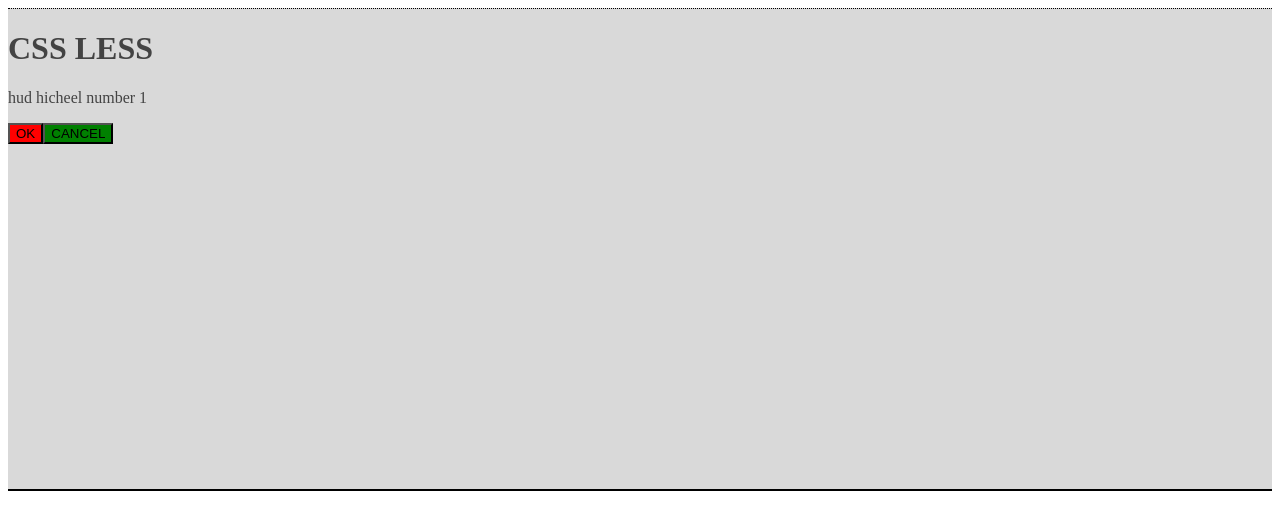
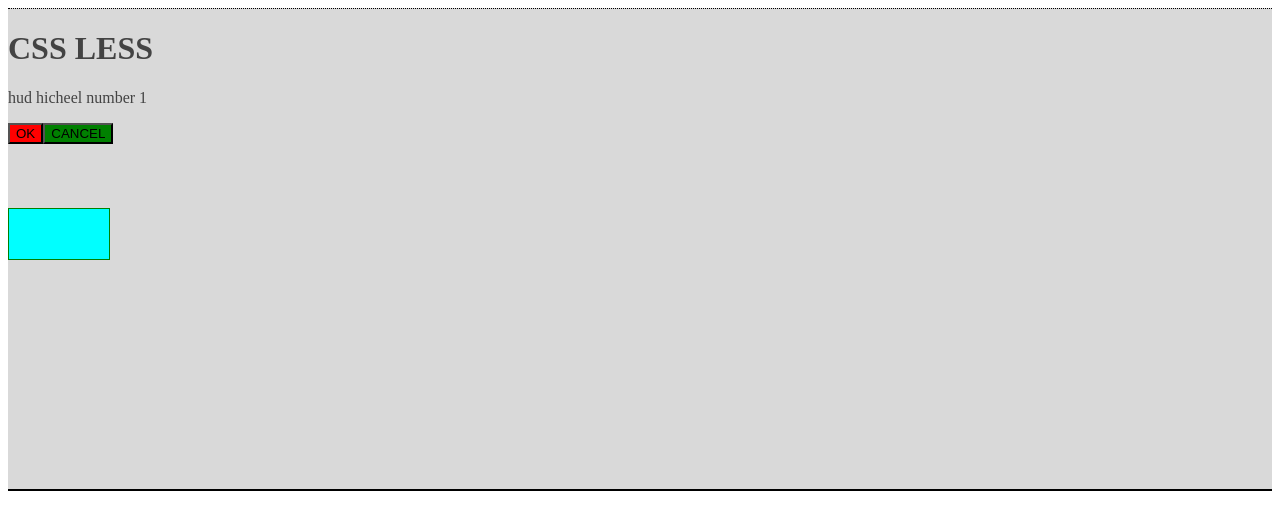
Before and after one commit to ZolooAnzo/less-example, a React (Create React App) app: page / in a window 1280 px wide. Shown: the top 530 px of the page. Built offline with nearby package versions, Linux system fonts and the light colour scheme.

Commit message:
2 files modified

```diff
--- a/src/App.js
+++ b/src/App.js
@@ -8,6 +8,7 @@ export default function App() {
       <p>hud hicheel number 1</p>
       <button className="button button-ok">OK</button>
       <button className="button button-cancel">CANCEL</button>
+      <div className="rectangle"></div>
     </header>
   );
 }
--- a/src/App.less
+++ b/src/App.less
@@ -1,4 +1,5 @@
 @import 'style.less';
+//parent selector
 .button {
   &-ok {
     background-color: red;
@@ -7,32 +8,51 @@
     background-color: green;
   }
 }
+//mixin
 .bordered {
   border-top: dotted 1px black;
   border-bottom: solid 2px black;
 }
+//mixins with parameter
 .size(@w,@h) {
   width: @w;
   height: @h;
 }
+
+//namespaces and accessing
 #back {
   .background() {
     background-color: @third-color;
     color: @primary-color;
   }
 }
-
+//nested
 .header {
   .bordered;
   .size(@width,30rem);
+  //namespaces and accessing
   #back.background();
   &:hover {
+    //color change with function
     background-color: darken(@third-color, 50%);
   }
 }
-
+//maps
 @media (max-width: @size[mobile]) {
   .header {
     background-color: green;
   }
 }
+
+//extend
+.shape {
+  background-color: aqua;
+  border: 1px solid green;
+}
+
+.rectangle {
+  margin-top: 4rem;
+  width: 100px;
+  height: 50px;
+  &:extend(.shape);
+}
```
